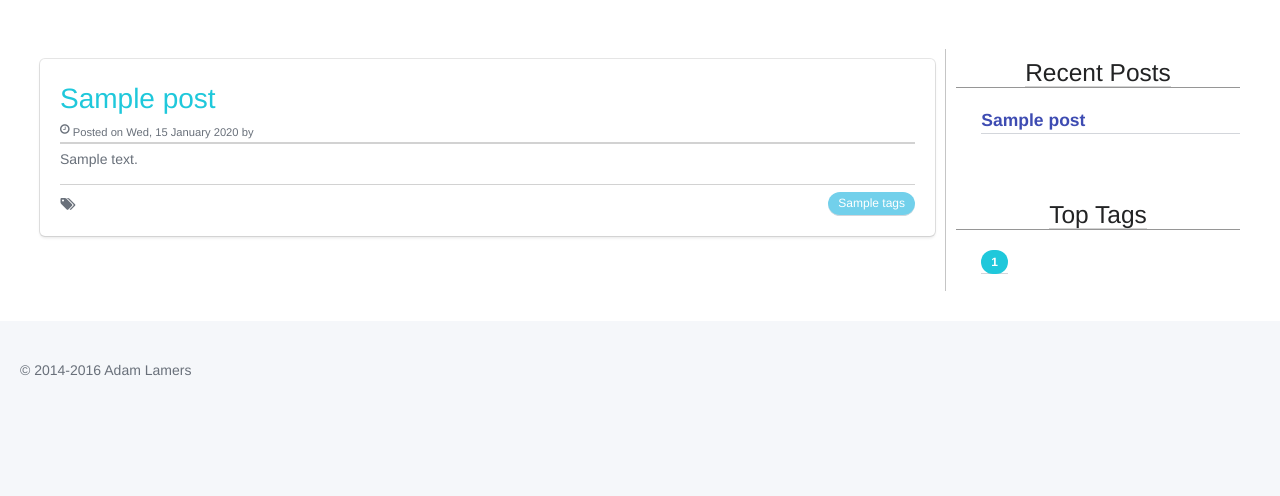
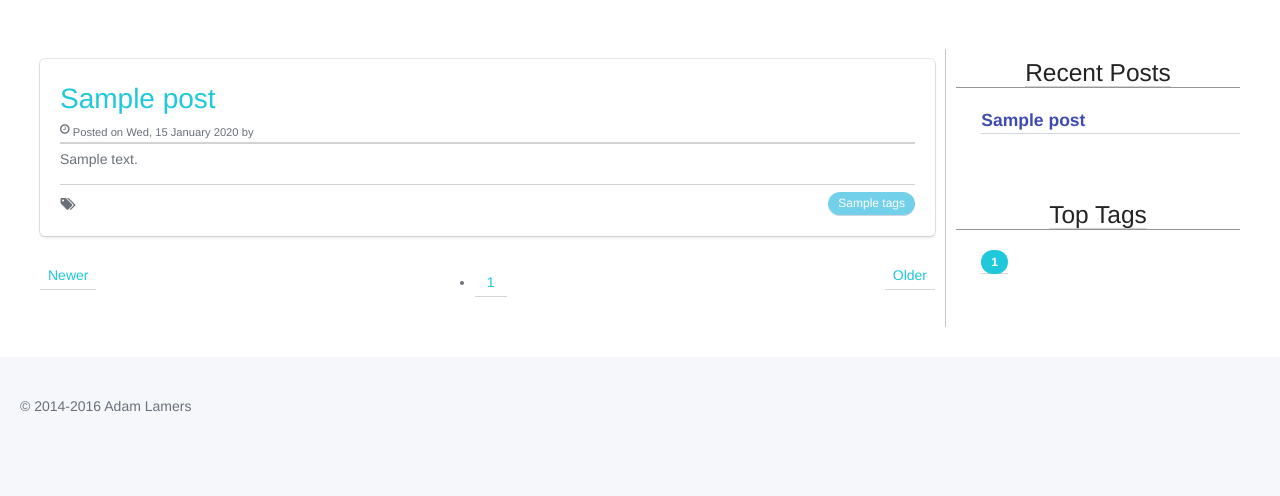
Before and after one commit to adamlamers/dokku-flask-blog, a Python web app: template templates/blog_list.html in a window 1280 px wide. Shown: the part 133-629 px from the top of the page. Run offline with Jinja, Linux system fonts and the light colour scheme; the template is opened without the code that fills it: most values are stand-ins (such as "Sample title", 1, 10 or a date in 2020).

Commit message:
pagination links

```diff
--- a/app.py
+++ b/app.py
@@ -128,7 +128,7 @@ def do_login():
 
 @app.route('/blog')
 @app.route('/blog/archive/<int:page>')
-def blog(page=0):
+def blog(page=1):
     settings = util.get_current_settings()
 
     posts = Post.select().order_by(Post.created_at.desc()).paginate(page,
--- a/templates/blog_list.html
+++ b/templates/blog_list.html
@@ -51,4 +51,21 @@
 </div>
 {% endfor %}
 <!-- end post box -->
+<nav class="pagination">
+    <a class="pagination-previous{% if page <= 1 %} is-disabled {% endif %}"
+       href="{{ url_for('blog', page=page-1) }}">
+      Newer
+  </a>
+
+  <a class="pagination-next {% if page >= last_page %} is-disabled {% endif %}"
+     href="{{ url_for('blog', page=page+1) }}">
+    Older
+  </a>
+
+  <ul class="pagination-list">
+    <li>
+        <a class="pagination-link">{{ page }}</a>
+    </li>
+  </ul>
+</nav>
 {% endblock %}
```
